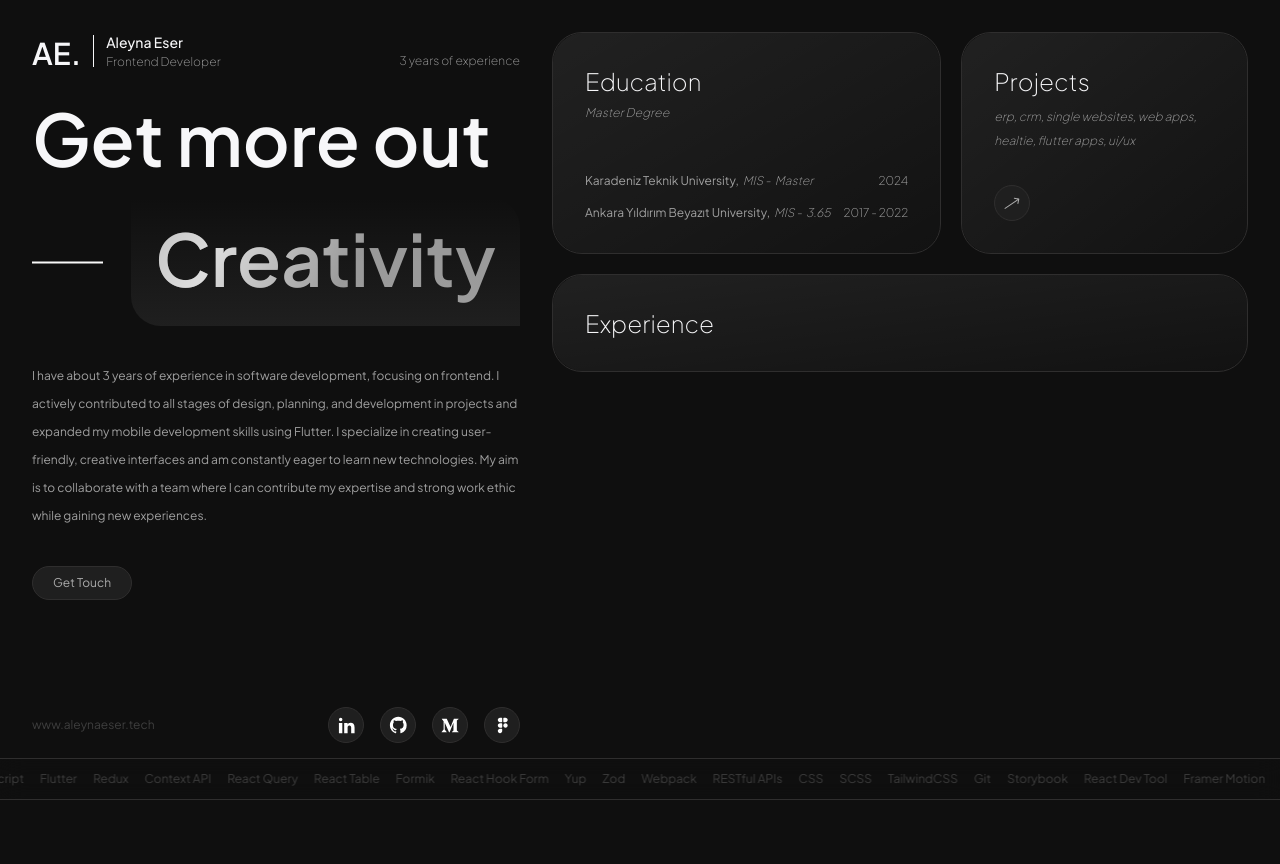
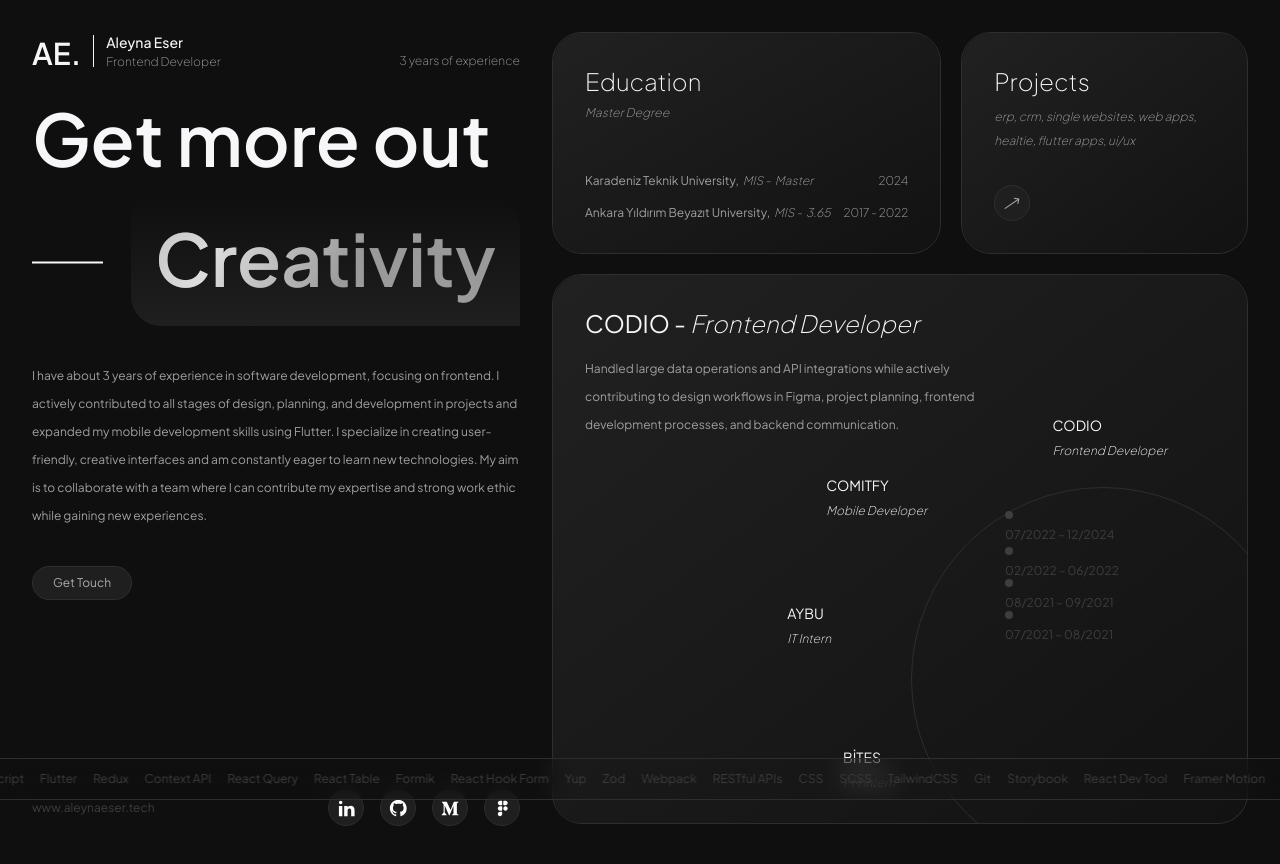
Before and after one commit to aleynaeser/portfolio, a Next.js app: page / in a window 1280 px wide. Shown: the top 864 px of the page. Before the commit the page ends 800 px from the top, so only its background shows below. Built offline with nearby package versions, Linux system fonts and the light colour scheme.

Commit message:
added experience data

```diff
--- a/src/components/Sections/About.tsx
+++ b/src/components/Sections/About.tsx
@@ -27,7 +27,7 @@ export default function About() {
                 WebkitBackgroundClip: 'text',
               }}
             >
-              <AnimatedText text='Creativity' duration={0.92} delay={0.92} />
+              <AnimatedText text='Creativity' duration={0.85} delay={0.85} />
             </div>
 
             <div className='absolute left-0 top-0 -z-[1] h-full w-full rounded-bl-[30px] rounded-tr-[30px] bg-gradient-to-b from-base to-neutral'></div>
--- a/src/components/Sections/Experience.tsx
+++ b/src/components/Sections/Experience.tsx
@@ -1,9 +1,80 @@
+'use client';
+
+import { useEffect, useMemo, useState } from 'react';
+import { experienceData } from '@constants/experience';
 import LayoutCard from '@components/LayoutCard';
+import classNames from 'classnames';
 
 export default function Experience() {
+  const [activeIndex, setActiveIndex] = useState(0);
+
+  const currentExperience = useMemo(() => experienceData[activeIndex], [activeIndex]);
+
+  // useEffect(() => {
+  //   const interval = setInterval(() => {
+  //     setActiveIndex((prevIndex) => (prevIndex + 1) % experienceData.length);
+  //   }, 5000);
+  //   return () => clearInterval(interval);
+  // }, []);
+
   return (
-    <LayoutCard className='mt-5'>
-      <div className='text-2xl font-extralight'>Experience</div>
+    <LayoutCard className='mt-5 overflow-hidden'>
+      <div className='flex flex-col gap-4'>
+        <div className='text-2xl'>
+          {currentExperience.company} - <span className='font-extralight italic'>{currentExperience.title}</span>
+        </div>
+
+        <div className='max-w-[400px] text-pretty text-xs leading-7 text-secondary'>{currentExperience.description}</div>
+      </div>
+
+      <div className='relative flex h-80 flex-col items-end gap-5'>
+        <div className='flex flex-col items-end gap-5'>
+          {experienceData.map((experience, index) => (
+            <div
+              key={index}
+              className={classNames(`w-70 flex flex-col gap-2`, {
+                '-mt-14 mr-12': index === 0,
+                '-mt-1 mr-72': index === 1,
+                'mr-96 mt-16': index === 2,
+                'mr-80 mt-20': index === 3,
+              })}
+            >
+              <div>{experience.company}</div>
+              <div className='text-xs font-extralight italic'>{experience.title}</div>
+            </div>
+          ))}
+        </div>
+
+        <div className='absolute -bottom-0 -right-0 -top-0 flex flex-col gap-5'>
+          <div>
+            {experienceData.map((experience, index) => (
+              <div
+                key={index}
+                className={classNames(`flex w-fit flex-col gap-2 whitespace-nowrap`, {
+                  'mr-12 mt-10': index === 0,
+                  'mr-24 mt-1': index === 1,
+                  // 'mr-96 mt-16': index === 2,
+                  // 'mr-80 mt-20': index === 3,
+                })}
+              >
+                <div className='h-2 w-2 rounded-full bg-accent'></div>
+                <div
+                  className={classNames(`text-xs text-accent`, {
+                    // 'mr-4': index === 0,
+                    // '-mt-1 mr-72': index === 1,
+                    // 'mr-96 mt-16': index === 2,
+                    // 'mr-80 mt-20': index === 3,
+                  })}
+                >
+                  {experience.date}
+                </div>
+              </div>
+            ))}
+          </div>
+
+          <div className='absolute -bottom-20 -right-20 -z-10 h-96 w-96 rounded-full border border-dark'></div>
+        </div>
+      </div>
     </LayoutCard>
   );
 }
--- a/src/components/Sections/Footer.tsx
+++ b/src/components/Sections/Footer.tsx
@@ -4,7 +4,7 @@ import { socialMediaLinks } from '@constants/social-media-links';
 
 export default function Footer() {
   return (
-    <footer className='md:pb-11 md:pt-4 md:col-span-12 col-span-5 flex items-center justify-between gap-2 '>
+    <footer className='col-span-5 -mt-24 flex items-center justify-between gap-2 md:col-span-12 md:pb-11 md:pt-4'>
       <Link href='https://aleynaeser.tech/' className='group relative text-xs text-accent'>
         www.aleynaeser.tech
         <span className='absolute bottom-[-2] left-0 h-[1px] w-0 bg-accent transition-all duration-300 group-hover:w-full'></span>
--- a/src/constants/experience.ts
+++ b/src/constants/experience.ts
@@ -0,0 +1,34 @@
+export const experienceData: IExperience[] = [
+  {
+    title: 'Frontend Developer',
+    company: 'CODIO',
+    date: '07/2022 – 12/2024',
+    location: 'Trabzon',
+    description:
+      'Handled large data operations and API integrations while actively contributing to design workflows in Figma, project planning, frontend development processes, and backend communication.',
+  },
+  {
+    title: 'Mobile Developer',
+    company: 'COMITFY',
+    date: '02/2022 – 06/2022',
+    location: 'Ankara',
+    description:
+      'Contributed to the development of the Healtie mobile app using Flutter, MVVM architecture and Rest API/JSON. Handled the design process using Figma, developed with data fetching from RESTful APIs, and iteratively improved the application based on requirements.',
+  },
+  {
+    title: 'IT Intern',
+    company: 'AYBU',
+    date: '08/2021 – 09/2021',
+    location: 'Ankara',
+    description:
+      'Supported hardware requirements and developed a personnel tracking system to manage worker information, annual leave and assignments.',
+  },
+  {
+    title: 'PM Intern',
+    company: 'BİTES',
+    date: '07/2021 – 08/2021',
+    location: 'Ankara',
+    description:
+      'Worked on identifying requirements, Lean Product Processes with MVPs, and benchmarking for Virtual Fair projects and ERP software.',
+  },
+];
```
Also changed, not shown: src/types/global.d.ts (+8 -0 lines).
